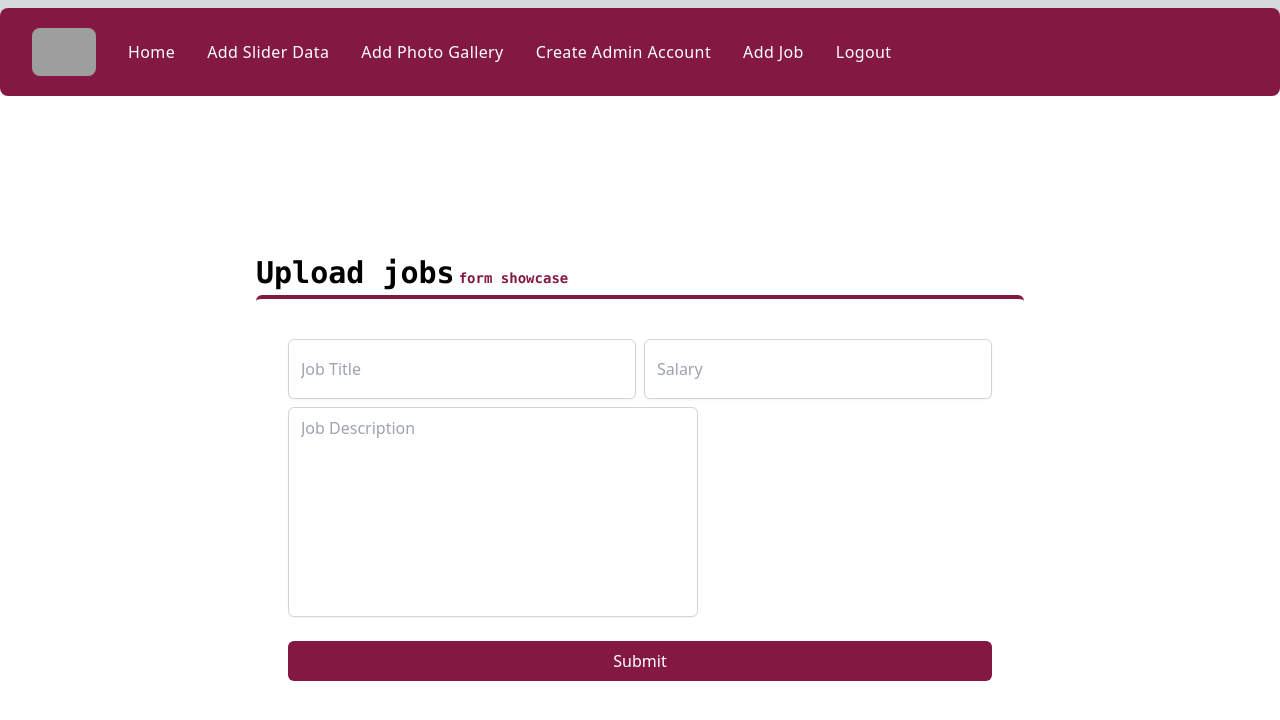
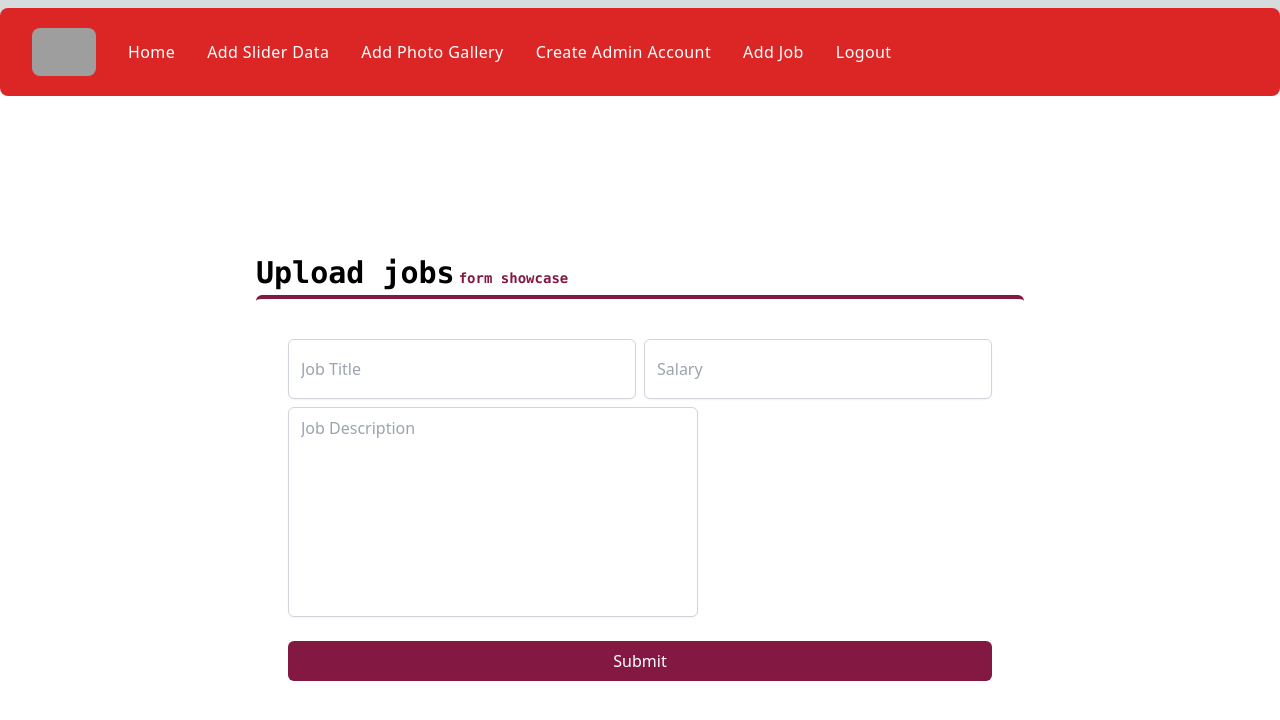
Before and after one commit to codeswithrohit/koshtipariwar, a Next.js app: page /admin/addjob in a window 1280 px wide. Shown: the top 720 px of the page. Built offline with nearby package versions, Linux system fonts and the light colour scheme; no server answers; sample sign-in values are in the browser's storage; grey boxes are pictures that could not be loaded.

Commit message:
tuesdaytwo

```diff
--- a/components/AdminNav.js
+++ b/components/AdminNav.js
@@ -19,7 +19,7 @@ const AdminNav = () => {
   };
 
   return (
-<div className='bg-pink-900 sticky top-2 z-50 rounded-lg'>
+<div className="bg-red-600 sticky top-2 z-50 rounded-lg">
 <div className="  px-4 py-5 mx-auto sm:max-w-xl md:max-w-full lg:max-w-screen-xl md:px-24 lg:px-8 ">
       <div className="relative flex items-center justify-between">
         <div className="flex items-center">
@@ -117,7 +117,7 @@ const AdminNav = () => {
           </button>
           {isMenuOpen && (
             <div className="absolute top-0 left-0 w-full">
-              <div className="p-5 bg-pink-900 border rounded shadow-sm">
+              <div className="p-5 bg-red-600 border rounded shadow-sm">
                 <div className="flex items-center justify-between mb-4">
                   <div>
                     <Link
--- a/components/Navbar.js
+++ b/components/Navbar.js
@@ -240,7 +240,7 @@ const Navbar = () => {
             </button>
             {isMenuOpen && (
               <div className="absolute top-0 left-0 w-full">
-                <div className="p-5 bg-pink-900 border rounded shadow-sm">
+                <div className="p-5 bg-red-600 border rounded shadow-sm">
                   <div className="flex items-center justify-between mb-4">
                     <div>
                       <Link
```
